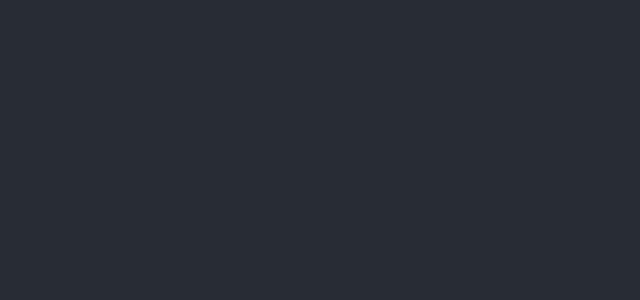
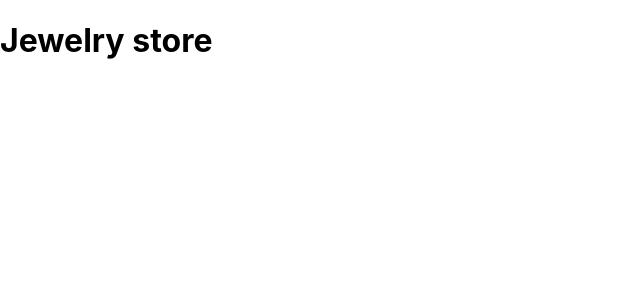
Before and after one commit to fc-dogan/merch-site, a React (Create React App) app: page / in a window 1280 px wide. Shown: the top 300 px of the page, without its empty margins (0-640 px from the left). Built offline with nearby package versions, Linux system fonts and the light colour scheme.

Commit message:
create header component

```diff
--- a/src/components/App.js
+++ b/src/components/App.js
@@ -1,14 +1,12 @@
 import React from 'react';
-
 import './App.css';
+import Header from './Header'
 
 function App() {
   return (
-    <div className="App">
-      <header className="App-header">
-
-      </header>
-    </div>
+    <React.Fragment>
+      <Header />
+    </React.Fragment>
   );
 }
 
--- /dev/null
+++ b/src/components/Header.js
@@ -0,0 +1,9 @@
+import React from 'react';
+
+function Header() {
+  return (
+    <h1>Jewelry store</h1>
+  )
+}
+
+export default Header;
```
Also changed, not shown: img/diagram.jpg (renamed from img/merch site.jpg), 1 other file (tests, documents, lock files or other folders).
